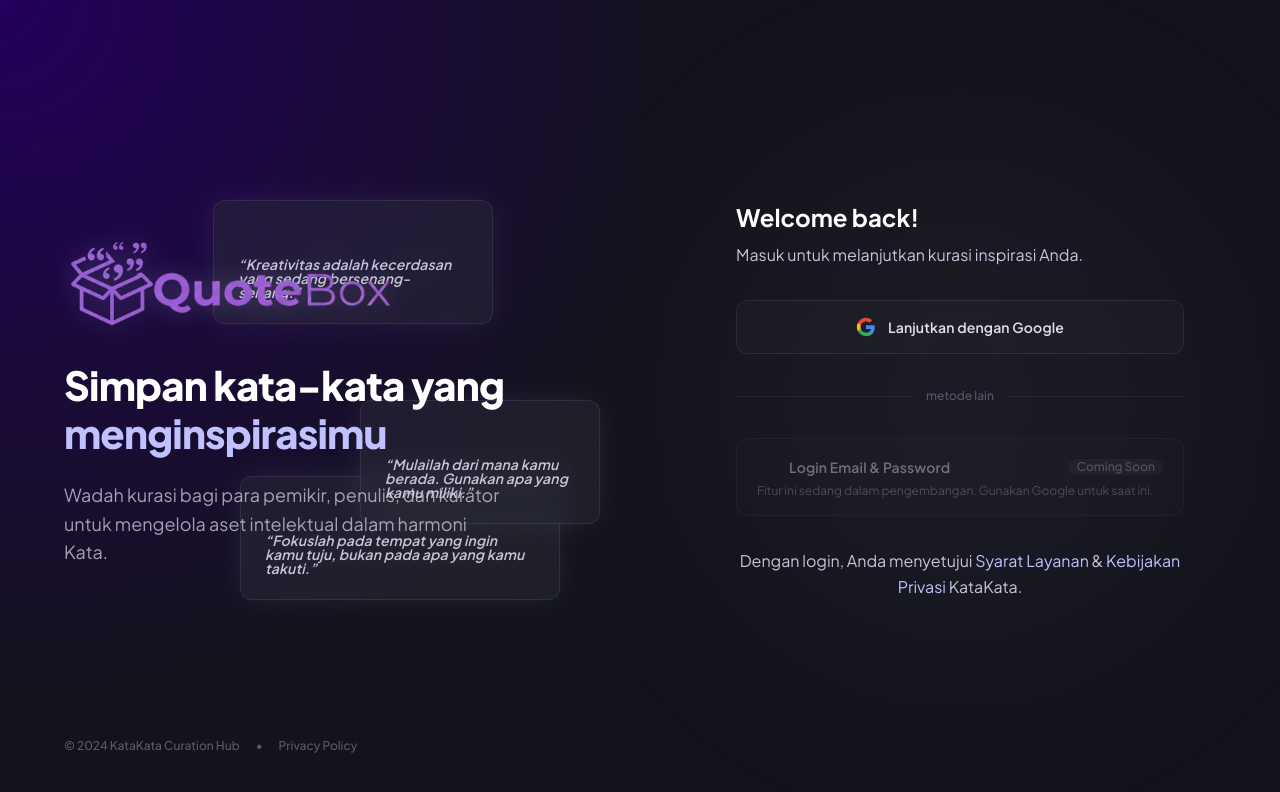
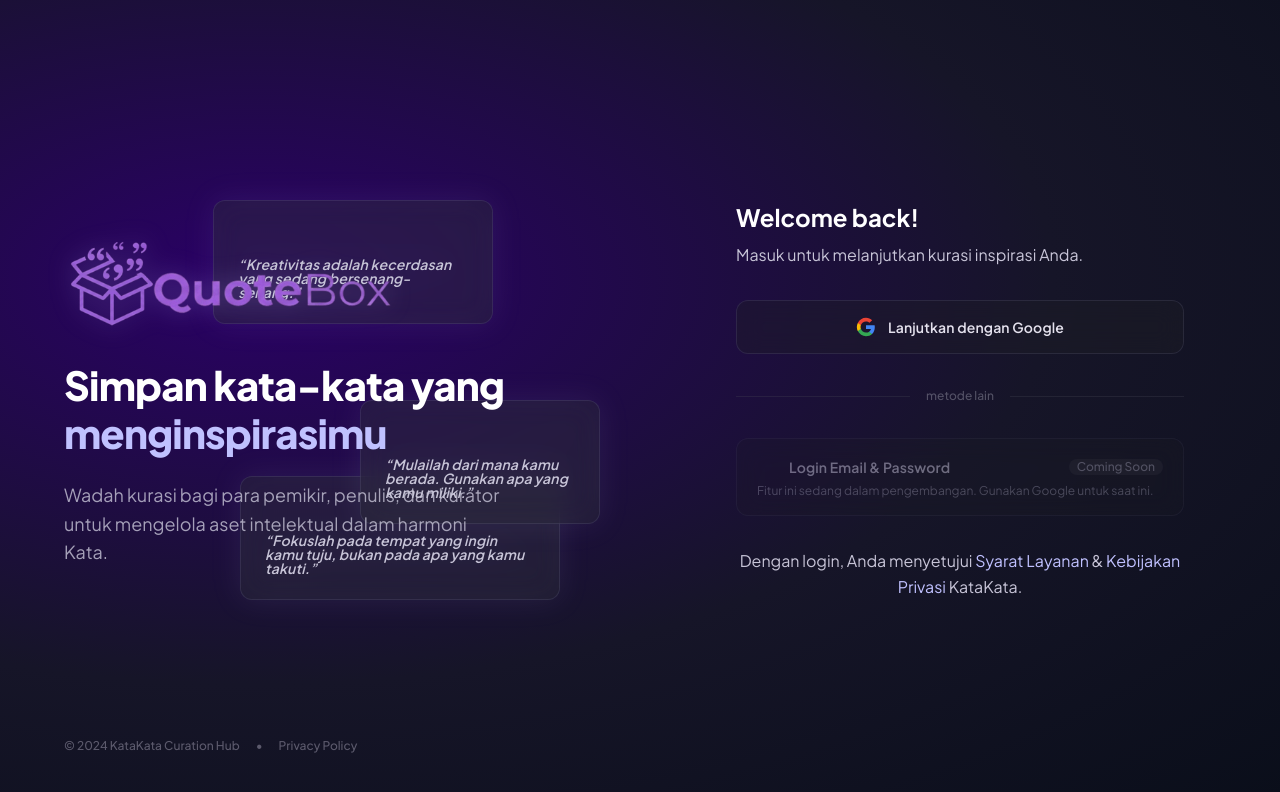
Before and after one commit to habibrifqi/Kata_kata, a Next.js app: page /login/oke in a window 1280 px wide. Shown: the top 792 px of the page. Built offline with nearby package versions, Linux system fonts and the light colour scheme.

Commit message:
refactor: update indigo-gradient-bg style and move background placement to the login page container

```diff
--- a/src/app/globals.css
+++ b/src/app/globals.css
@@ -167,7 +167,7 @@ body {
 }
 
 .indigo-gradient-bg {
-  background: radial-gradient(circle at top left, #23005c, #13131b 70%);
+  background: radial-gradient(ellipse at 20% 35%, #2a0066 0%, #161528 55%, #0a0e1a 100%);
 }
 
 .floating-bubble {
--- a/src/app/login/oke/page.jsx
+++ b/src/app/login/oke/page.jsx
@@ -77,9 +77,9 @@ export default function LoginPage() {
         </div>
       )}
 
-      <main className="flex h-screen w-full">
+      <main className="flex h-screen w-full indigo-gradient-bg relative overflow-hidden">
         {/* Left Panel: Decorative Content */}
-        <section className="hidden lg:flex relative w-1/2 indigo-gradient-bg overflow-hidden flex-col justify-center px-16">
+        <section className="hidden lg:flex relative w-1/2 overflow-hidden flex-col justify-center px-16">
           {/* Animated Background Floating Bubbles */}
           <div className="absolute inset-0 z-0">
             <div
@@ -162,7 +162,7 @@ export default function LoginPage() {
         </section>
 
         {/* Right Panel: Authentication Form */}
-        <section className="w-full lg:w-1/2 bg-background flex items-center justify-center p-gutter relative overflow-y-auto">
+        <section className="w-full lg:w-1/2 flex items-center justify-center p-gutter relative overflow-y-auto">
           <div className="w-full max-w-md space-y-stack_lg py-8">
             {/* Mobile Logo */}
             <div className="lg:hidden flex justify-center mb-8">
@@ -271,7 +271,7 @@ export default function LoginPage() {
           </div>
 
           {/* Background subtle glow */}
-          <div className="absolute top-1/2 left-1/2 -translate-x-1/2 -translate-y-1/2 w-[500px] h-[500px] bg-primary/5 blur-[120px] rounded-full pointer-events-none"></div>
+          <div className="absolute top-1/2 left-1/2 -translate-x-1/2 -translate-y-1/2 w-[500px] h-[500px] blur-[120px] rounded-full pointer-events-none"></div>
         </section>
       </main>
     </div>
```
